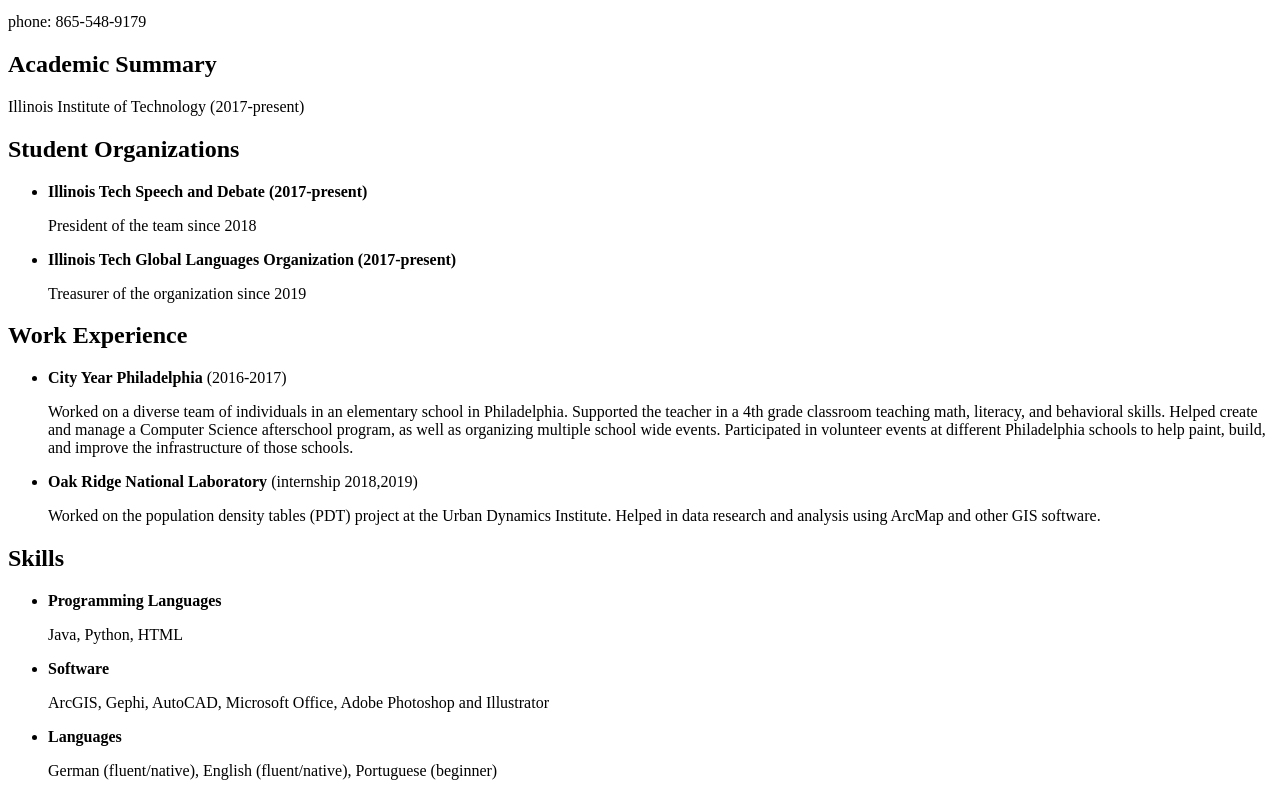
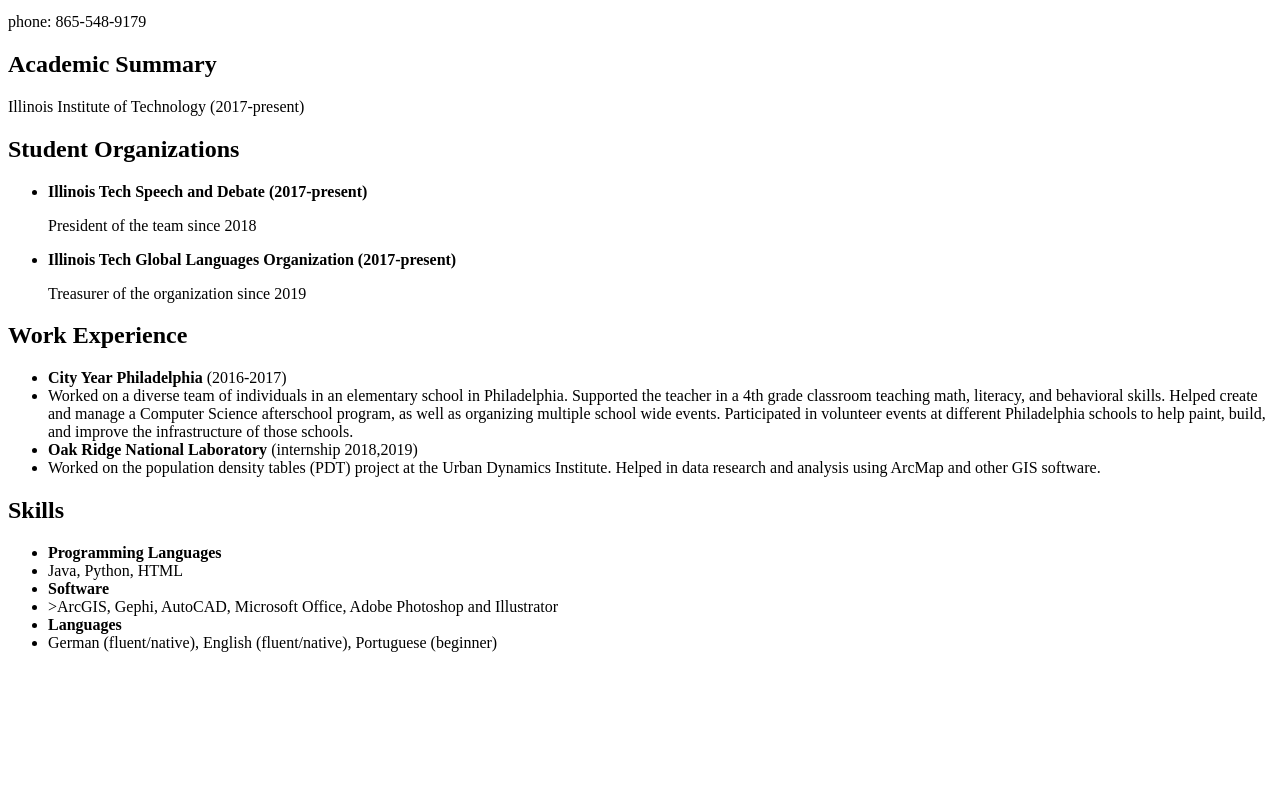
Before and after one commit to lproton98/Project1, a plain HTML site: page resume.html in a window 1280 px wide. Shown: the part 171-967 px from the top of the page. After the commit the page ends 839 px from the top, so only its background shows below. Drawn offline with Linux system fonts and the light colour scheme.

Commit message:
edited <li> tags

```diff
--- a/resume.html
+++ b/resume.html
@@ -24,15 +24,16 @@
 	<h2>Work Experience</h2>
 		<ul>
 			<li><b>City Year Philadelphia</b> (2016-2017)</li>
-				<p>Worked on a diverse team of individuals in an elementary school in Philadelphia. Supported the teacher in a 4th grade classroom teaching math, literacy, and behavioral skills. Helped create and manage a Computer Science afterschool program, as well as organizing multiple school wide events. Participated in volunteer events at different Philadelphia schools to help paint, build, and improve the infrastructure of those schools.
+			<li>Worked on a diverse team of individuals in an elementary school in Philadelphia. Supported the teacher in a 4th grade classroom teaching math, literacy, and behavioral skills. Helped create and manage a Computer Science afterschool program, as well as organizing multiple school wide events. Participated in volunteer events at different Philadelphia schools to help paint, build, and improve the infrastructure of those schools.</li>
 			<li><b>Oak Ridge National Laboratory</b> (internship 2018,2019)</li>
-				<p>Worked on the population density tables (PDT) project at the Urban Dynamics Institute. Helped in data research and analysis using ArcMap and other GIS software.
+			<li>Worked on the population density tables (PDT) project at the Urban Dynamics Institute. Helped in data research and analysis using ArcMap and other GIS software.</li>
 		</ul>
 	<h2>Skills</h2>
 		<ul>
 			<li><b>Programming Languages</b>
-				<p>Java, Python, HTML
+			<li>Java, Python, HTML</li>
 			<li><b>Software</b>
-				<p>ArcGIS, Gephi, AutoCAD, Microsoft Office, Adobe Photoshop and Illustrator
+			<li>>ArcGIS, Gephi, AutoCAD, Microsoft Office, Adobe Photoshop and Illustrator</li>
 			<li><b>Languages</b>
-				<p>German (fluent/native), English (fluent/native), Portuguese (beginner)
+			<li>German (fluent/native), English (fluent/native), Portuguese (beginner)</li>
+		</ul>
```
